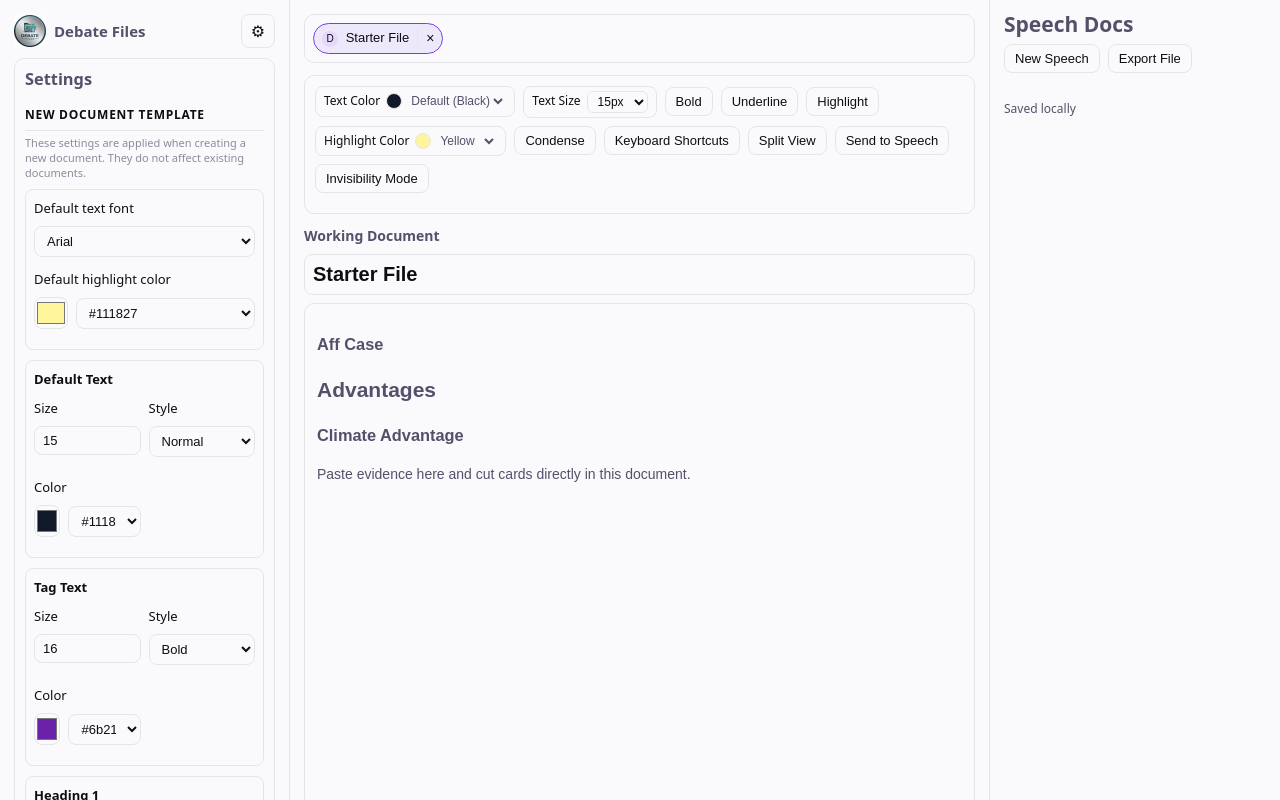
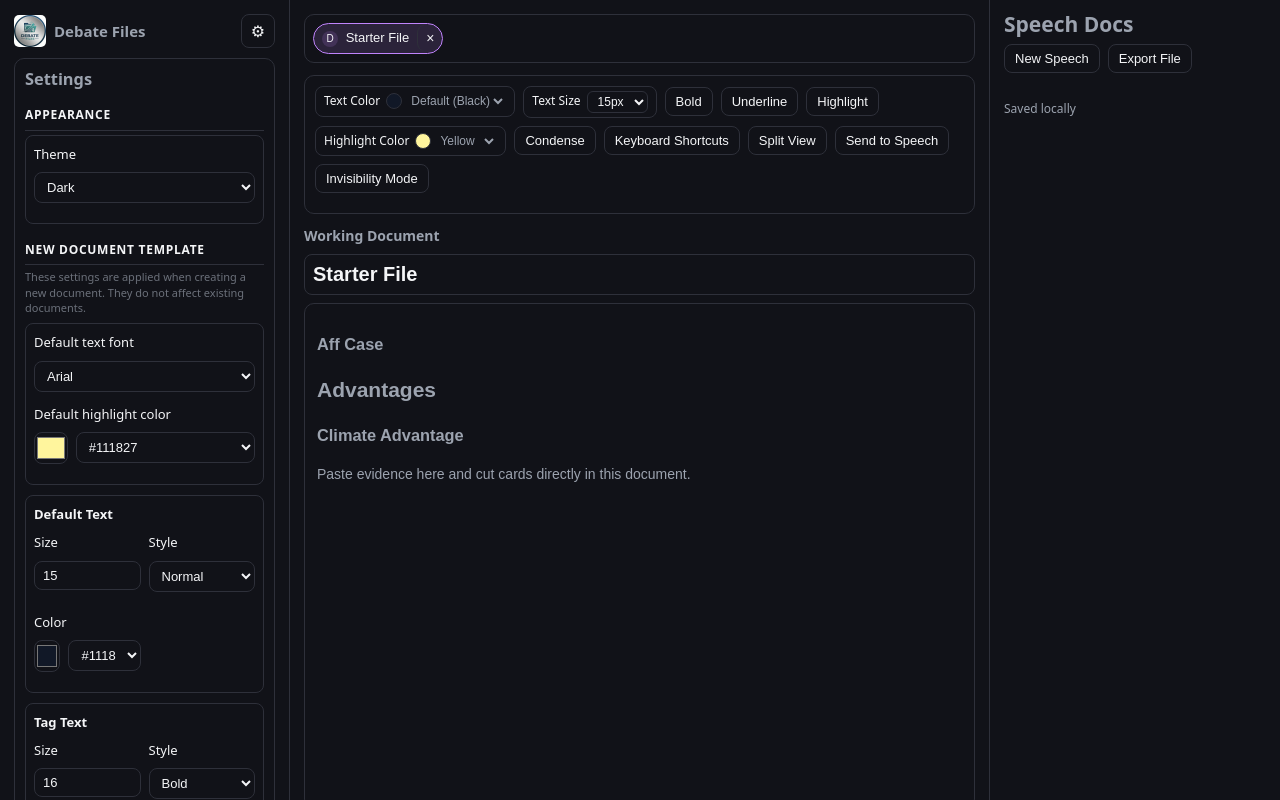
Before and after one commit to Dheej11/DebateBooks, a React (Vite) app: page / in a window 1280 px wide. Both pictures are taken after a click on the button "Open settings". Built offline with nearby package versions, Linux system fonts and the light colour scheme.

Commit message:
added various themes

```diff
--- a/index.html
+++ b/index.html
@@ -4,7 +4,17 @@
     <meta charset="UTF-8" />
     <link rel="icon" type="image/svg+xml" href="/favicon.svg" />
     <meta name="viewport" content="width=device-width, initial-scale=1.0" />
-    <title>debatefiles</title>
+    <title>DebateFiles</title>
+    <script>
+      // Apply saved theme before first paint to avoid flash
+      try {
+        var saved = JSON.parse(localStorage.getItem('debatefiles.v1') || '{}')
+        var theme = saved.settings?.theme || (saved.settings?.darkMode === false ? 'light' : 'dark')
+        document.documentElement.setAttribute('data-theme', theme)
+      } catch (e) {
+        document.documentElement.setAttribute('data-theme', 'dark')
+      }
+    </script>
   </head>
   <body>
     <div id="root"></div>
--- a/src/App.css
+++ b/src/App.css
@@ -344,6 +344,7 @@ button:disabled {
   margin: 0 0 8px;
   line-height: 1.4;
 }
+
 
 .settings-group {
   border: 1px solid var(--border);
--- a/src/App.tsx
+++ b/src/App.tsx
@@ -87,6 +87,7 @@ interface TextStyleSetting {
 }
 
 interface EditorSettings {
+  theme: string
   defaultFont: string
   textStyles: {
     defaultText: TextStyleSetting
@@ -100,7 +101,18 @@ interface EditorSettings {
 }
 
 const STORAGE_KEY = 'debatefiles.v1'
+const appThemes: Array<{ id: string; label: string }> = [
+  { id: 'dark',      label: 'Dark'            },
+  { id: 'midnight',  label: 'Midnight'        },
+  { id: 'slate',     label: 'Slate'           },
+  { id: 'forest',    label: 'Forest'          },
+  { id: 'light',     label: 'Light'           },
+  { id: 'sepia',     label: 'Sepia'           },
+  { id: 'classic',   label: 'Debate Classic'  },
+]
+
 const defaultSettings: EditorSettings = {
+  theme: 'dark',
   defaultFont: 'Arial',
   textStyles: {
     defaultText: { fontSize: 15, style: 'normal', color: '#111827', align: 'left' },
@@ -550,6 +562,10 @@ function App() {
     localStorage.setItem(STORAGE_KEY, JSON.stringify(data))
     setStatus('Saved locally')
   }, [data])
+
+  useEffect(() => {
+    document.documentElement.setAttribute('data-theme', data.settings.theme ?? 'dark')
+  }, [data.settings.theme])
 
   useEffect(() => {
     if (!editorRef.current || !activeDebateDoc) {
@@ -1875,6 +1891,26 @@ function App() {
         {leftPanelView === 'settings' ? (
           <div className="settings-panel">
             <h3>Settings</h3>
+            <h4 className="settings-section-title">Appearance</h4>
+            <div className="settings-group">
+              <label className="settings-row">
+                <span>Theme</span>
+                <select
+                  value={data.settings.theme ?? 'dark'}
+                  onChange={(e) =>
+                    updateSettings((settings) => {
+                      settings.theme = e.target.value
+                    })
+                  }
+                >
+                  {appThemes.map((t) => (
+                    <option key={t.id} value={t.id}>
+                      {t.label}
+                    </option>
+                  ))}
+                </select>
+              </label>
+            </div>
             <h4 className="settings-section-title">New Document Template</h4>
             <p className="settings-section-desc">These settings are applied when creating a new document. They do not affect existing documents.</p>
             <div className="settings-group">
--- a/src/index.css
+++ b/src/index.css
@@ -1,4 +1,73 @@
+/* ── Base (fallback = Dark) ──────────────────────────────────── */
 :root {
+  --text: #9ca3af;
+  --text-h: #f4f5f7;
+  --bg: #111218;
+  --border: #2e303a;
+  --accent: #c084fc;
+  --accent-bg: rgba(192, 132, 252, 0.15);
+  --accent-border: rgba(192, 132, 252, 0.5);
+  --sans: system-ui, 'Segoe UI', Roboto, sans-serif;
+  font: 14px/145% var(--sans);
+  color: var(--text);
+  background: var(--bg);
+  font-synthesis: none;
+  text-rendering: optimizeLegibility;
+  -webkit-font-smoothing: antialiased;
+  -moz-osx-font-smoothing: grayscale;
+  color-scheme: dark;
+}
+
+/* ── Dark ───────────────────────────────────────────────────── */
+[data-theme='dark'] {
+  --text: #9ca3af;
+  --text-h: #f4f5f7;
+  --bg: #111218;
+  --border: #2e303a;
+  --accent: #c084fc;
+  --accent-bg: rgba(192, 132, 252, 0.15);
+  --accent-border: rgba(192, 132, 252, 0.5);
+  color-scheme: dark;
+}
+
+/* ── Midnight (deep navy blue) ──────────────────────────────── */
+[data-theme='midnight'] {
+  --text: #8892aa;
+  --text-h: #e2e8f0;
+  --bg: #080e1c;
+  --border: #182035;
+  --accent: #3b82f6;
+  --accent-bg: rgba(59, 130, 246, 0.12);
+  --accent-border: rgba(59, 130, 246, 0.45);
+  color-scheme: dark;
+}
+
+/* ── Slate (cool charcoal) ──────────────────────────────────── */
+[data-theme='slate'] {
+  --text: #94a3b8;
+  --text-h: #f1f5f9;
+  --bg: #0f1117;
+  --border: #1e2533;
+  --accent: #38bdf8;
+  --accent-bg: rgba(56, 189, 248, 0.1);
+  --accent-border: rgba(56, 189, 248, 0.4);
+  color-scheme: dark;
+}
+
+/* ── Forest (dark green) ────────────────────────────────────── */
+[data-theme='forest'] {
+  --text: #84a898;
+  --text-h: #d8f0e4;
+  --bg: #0a130e;
+  --border: #172b1f;
+  --accent: #4ade80;
+  --accent-bg: rgba(74, 222, 128, 0.1);
+  --accent-border: rgba(74, 222, 128, 0.38);
+  color-scheme: dark;
+}
+
+/* ── Light ──────────────────────────────────────────────────── */
+[data-theme='light'] {
   --text: #54506a;
   --text-h: #0e0d14;
   --bg: #fafafc;
@@ -6,29 +75,34 @@
   --accent: #7c3aed;
   --accent-bg: rgba(124, 58, 237, 0.09);
   --accent-border: rgba(124, 58, 237, 0.45);
-  --sans: system-ui, 'Segoe UI', Roboto, sans-serif;
-  font: 14px/145% var(--sans);
-  color-scheme: light dark;
-  color: var(--text);
-  background: var(--bg);
-  font-synthesis: none;
-  text-rendering: optimizeLegibility;
-  -webkit-font-smoothing: antialiased;
-  -moz-osx-font-smoothing: grayscale;
+  color-scheme: light;
 }
 
-@media (prefers-color-scheme: dark) {
-  :root {
-    --text: #9ca3af;
-    --text-h: #f4f5f7;
-    --bg: #111218;
-    --border: #2e303a;
-    --accent: #c084fc;
-    --accent-bg: rgba(192, 132, 252, 0.15);
-    --accent-border: rgba(192, 132, 252, 0.5);
-  }
+/* ── Sepia (warm parchment) ─────────────────────────────────── */
+[data-theme='sepia'] {
+  --text: #6b5c45;
+  --text-h: #2c2014;
+  --bg: #f5efe2;
+  --border: #d4c4aa;
+  --accent: #b45309;
+  --accent-bg: rgba(180, 83, 9, 0.08);
+  --accent-border: rgba(180, 83, 9, 0.38);
+  color-scheme: light;
 }
 
+/* ── Debate Classic (clean white, Verbatim-inspired) ────────── */
+[data-theme='classic'] {
+  --text: #374151;
+  --text-h: #111827;
+  --bg: #ffffff;
+  --border: #d1d5db;
+  --accent: #1d4ed8;
+  --accent-bg: rgba(29, 78, 216, 0.06);
+  --accent-border: rgba(29, 78, 216, 0.4);
+  color-scheme: light;
+}
+
+/* ── Global ─────────────────────────────────────────────────── */
 #root {
   width: 100%;
   min-height: 100svh;
```
